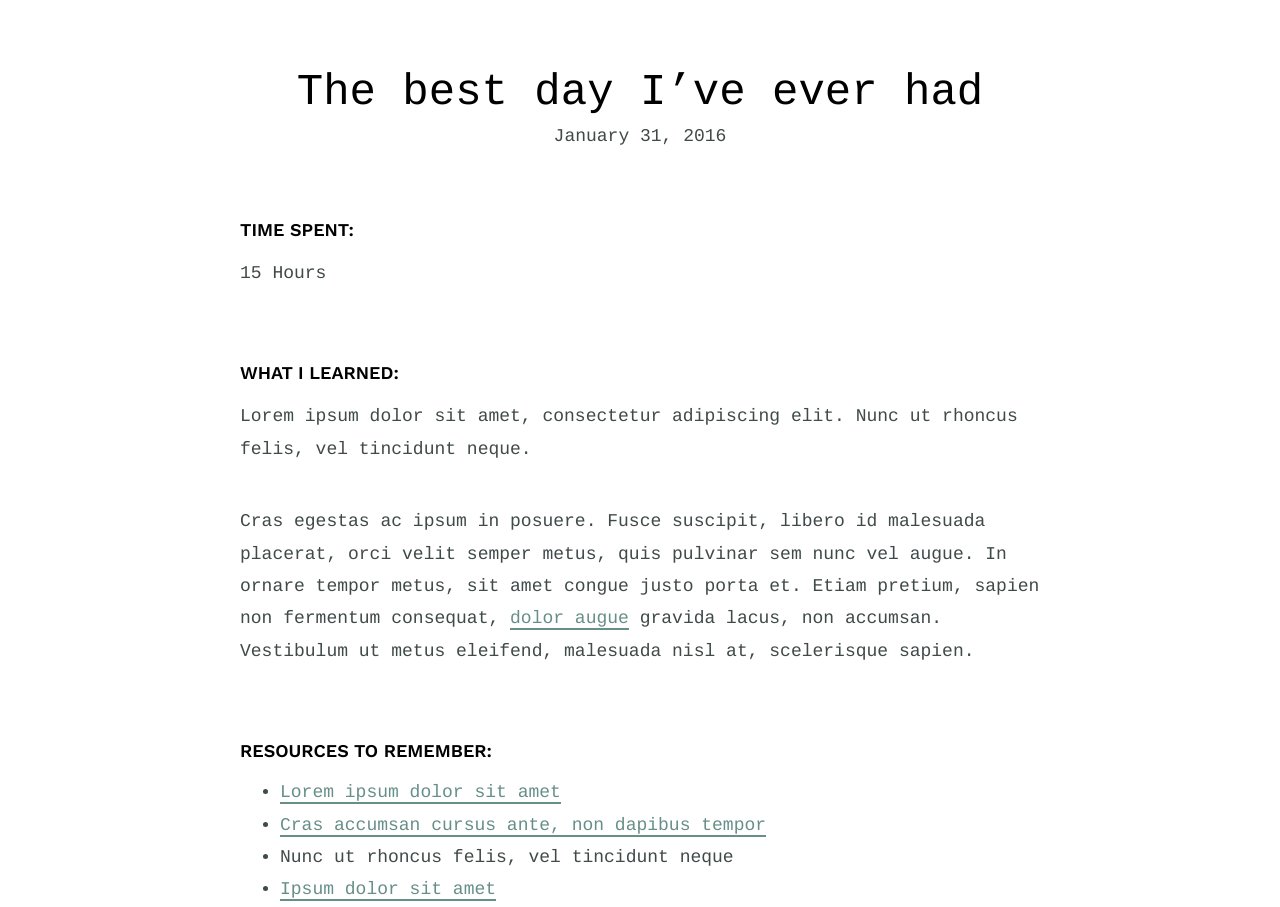
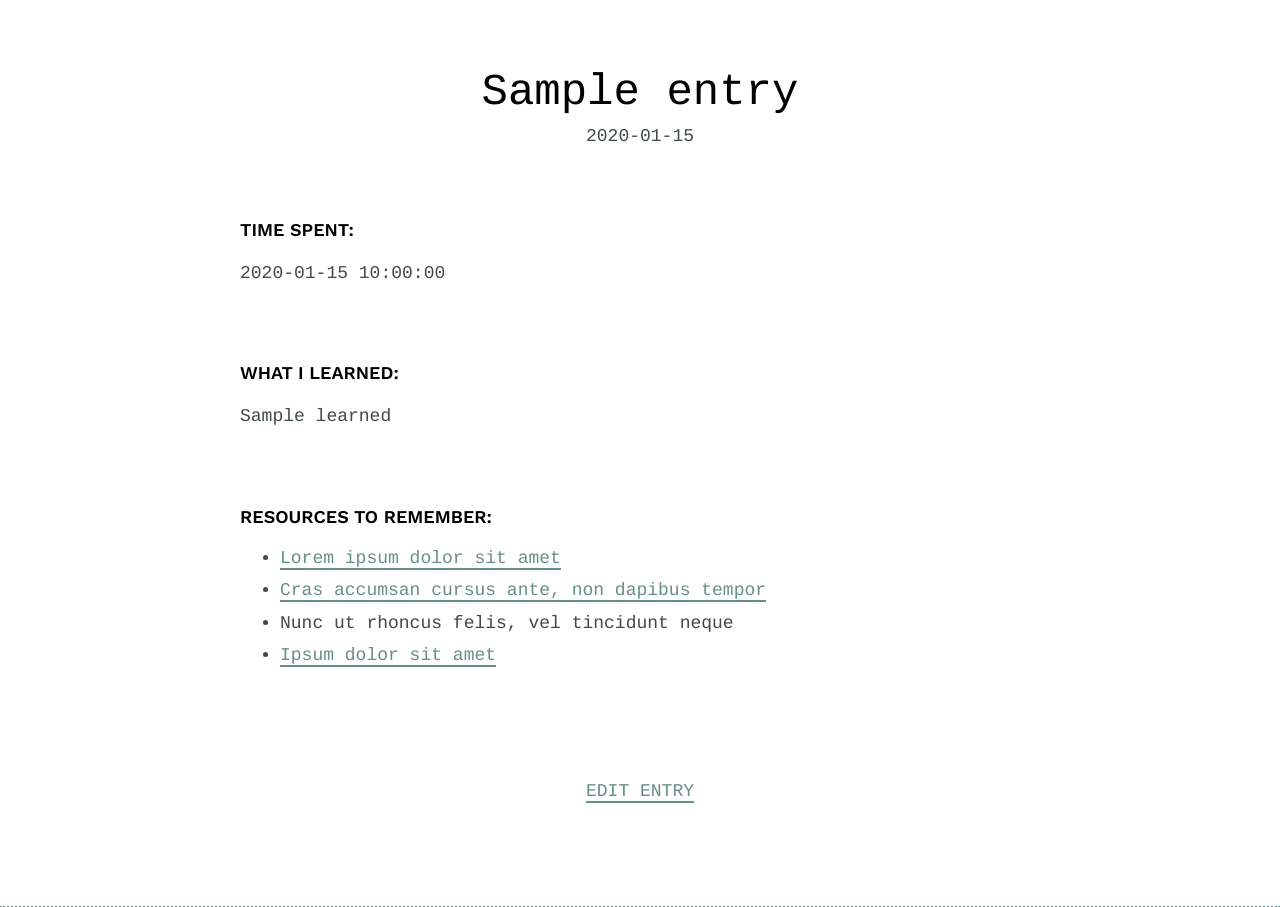
Before and after one commit to DanielSauve101/techdegree-project-5, a Flask app: template templates/detail.html in a window 1280 px wide. Shown: the part 95-1002 px from the top of the page. Run offline with Flask 2, Linux system fonts and the light colour scheme; the template is opened without the code that fills it: most values are stand-ins (such as "Sample title", 1, 10 or a date in 2020).

Commit message:
CSS href fixed. Added entry_view in app.py

```diff
--- a/app.py
+++ b/app.py
@@ -26,10 +26,20 @@ def new_entry():
     return render_template('new.html', form=form)
 
 
+@app.route('/entries/<id>')
+def entry_view(id):
+    try:
+        entry = models.Entry.select().where(
+            models.Entry.id == id).get()
+    except models.DoesNotExist:
+        abort(404)
+    return render_template('detail.html', entry=entry)
+
+
 @app.route('/')
 @app.route('/entries')
 def index():
-    entries = models.Entry.select().limit(25)
+    entries = models.Entry.select().order_by(models.Entry.date.desc())
     return render_template('index.html', entries=entries)
 
 
--- a/static/css/site.css
+++ b/static/css/site.css
@@ -224,3 +224,6 @@ form textarea:hover {
 input[type=submit] {
 	margin-right: 5px;
 }
+#new-entry-color{
+	background-color: #5ff442;
+}
--- a/templates/detail.html
+++ b/templates/detail.html
@@ -1,38 +1,19 @@
-<!DOCTYPE html>
-<html>
-    <head>
-        <meta charset="utf-8">
-        <meta http-equiv="x-ua-compatible" content="ie=edge">
-        <title>MyJournal</title>
-        <link href="https://fonts.googleapis.com/css?family=Cousine:400" rel="stylesheet" type="text/css">
-        <link href="https://fonts.googleapis.com/css?family=Work+Sans:600" rel="stylesheet" type="text/css">
-        <link href="https://fonts.googleapis.com/icon?family=Material+Icons" rel="stylesheet">
-        <link rel="stylesheet" href="css/normalize.css">
-        <link rel="stylesheet" href="css/site.css">
-    </head>
-    <body>
-        <header>
-            <div class="container">
-                <div class="site-header">
-                    <a class="logo" href="index.html"><i class="material-icons">library_books</i></a>
-                    <a class="button icon-right" href="new.html"><span>New Entry</span> <i class="material-icons">add</i></a>
-                </div>
-            </div>
-        </header>
+{% extends 'layout.html' %}
+
+{% block content %}
 <section>
   <div class="container">
     <div class="entry-list single">
       <article>
-                        <h1>The best day I’ve ever had</h1>
-                        <time datetime="2016-01-31">January 31, 2016</time>
+        <h1>{{ entry.title }}</h1>
+        <time datetime="{{ entry.date.strftime('%Y-%m-%d') }}">{{ entry.date.strftime('%Y-%m-%d') }}</time>
         <div class="entry">
           <h3>Time Spent: </h3>
-                            <p>15 Hours</p>
+            <p>{{ entry.time }}</p>
         </div>
         <div class="entry">
           <h3>What I Learned:</h3>
-                            <p>Lorem ipsum dolor sit amet, consectetur adipiscing elit. Nunc ut rhoncus felis, vel tincidunt neque.</p>
-                            <p>Cras egestas ac ipsum in posuere. Fusce suscipit, libero id malesuada placerat, orci velit semper metus, quis pulvinar sem nunc vel augue. In ornare tempor metus, sit amet congue justo porta et. Etiam pretium, sapien non fermentum consequat, <a href="">dolor augue</a> gravida lacus, non accumsan. Vestibulum ut metus eleifend, malesuada nisl at, scelerisque sapien.</p>
+            <p>{{ entry.learned }}</p>
         </div>
         <div class="entry">
           <h3>Resources to Remember:</h3>
@@ -50,10 +31,4 @@
     <p><a href="edit.html">Edit Entry</a></p>
   </div>
 </section>
-        <footer>
-            <div>
-                &copy; MyJournal
-            </div>
-        </footer>
-    </body>
-</html>
+{% endblock %}
--- a/templates/index.html
+++ b/templates/index.html
@@ -6,7 +6,7 @@
         <div class="entry-list">
           {% for entry in entries %}
           <article>
-            <h2><a href="detail.html">{{ entry.title }}</a></h2>
+            <h2><a href="{{ url_for('entry_view', id=entry.id) }}">{{ entry.title }}</a></h2>
               <time datetime="2016-01-31">{{ entry.date }}</time>
           </article>
           {% endfor %}
--- a/templates/layout.html
+++ b/templates/layout.html
@@ -7,8 +7,8 @@
         <link href="https://fonts.googleapis.com/css?family=Cousine:400" rel="stylesheet" type="text/css">
         <link href="https://fonts.googleapis.com/css?family=Work+Sans:600" rel="stylesheet" type="text/css">
         <link href="https://fonts.googleapis.com/icon?family=Material+Icons" rel="stylesheet">
-        <link rel="stylesheet" href="css/normalize.css">
-        <link rel="stylesheet" href="css/site.css">
+        <link rel="stylesheet" href="/static/css/normalize.css">
+        <link rel="stylesheet" href="/static/css/site.css">
     </head>
     <body>
         <header>
@@ -19,8 +19,7 @@
                 </div>
             </div>
         </header>
-        {% block content %}
-        {% endblock %}
+        {% block content %}{% endblock %}
         <footer>
             <div>
                 &copy; MyJournal
```
Also changed, not shown: forms.py (+5 -5 lines), models.py (+4 -4 lines), templates/new.html (+13 -2 lines), journal.db. Lines whose indentation alone changed are shown as unchanged.
